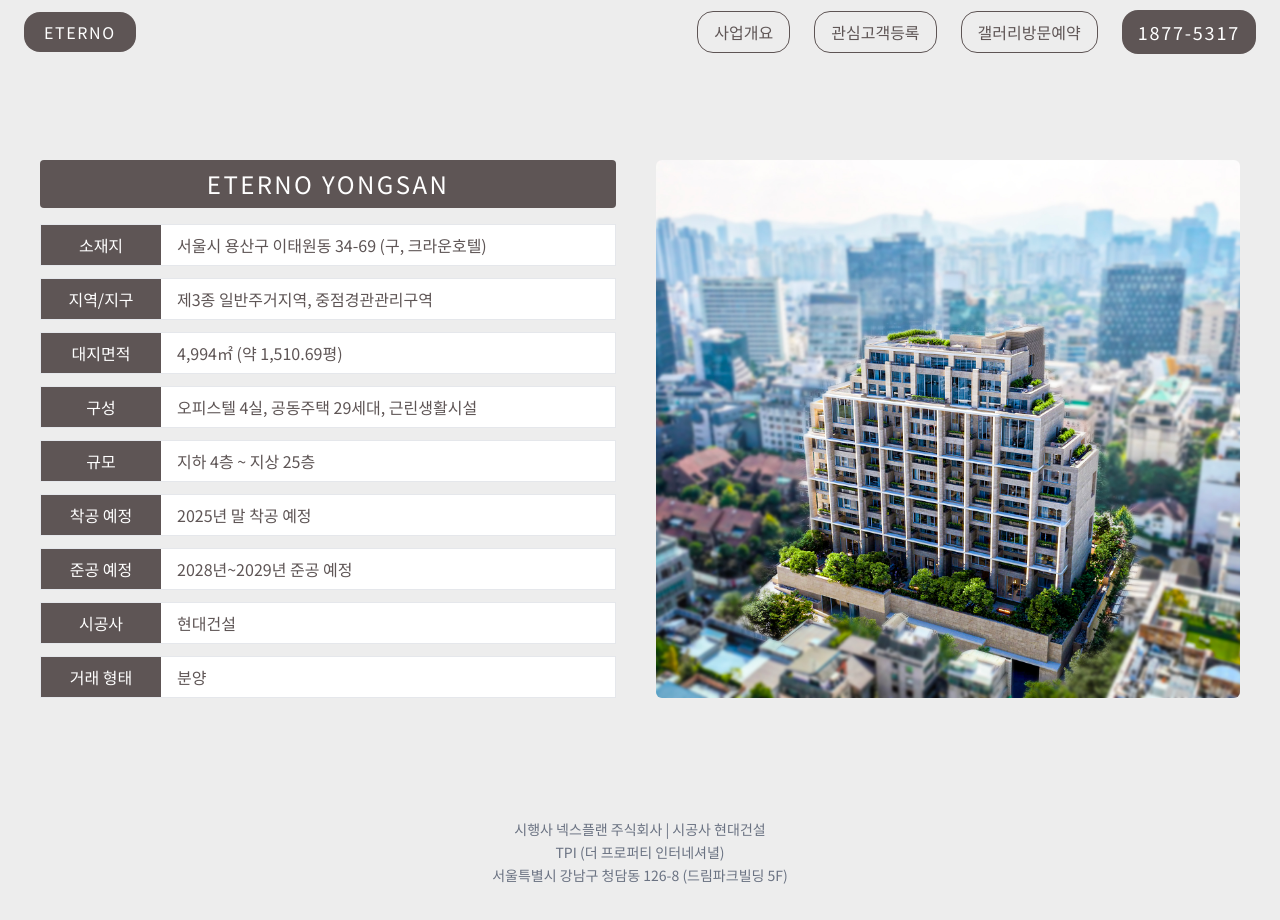
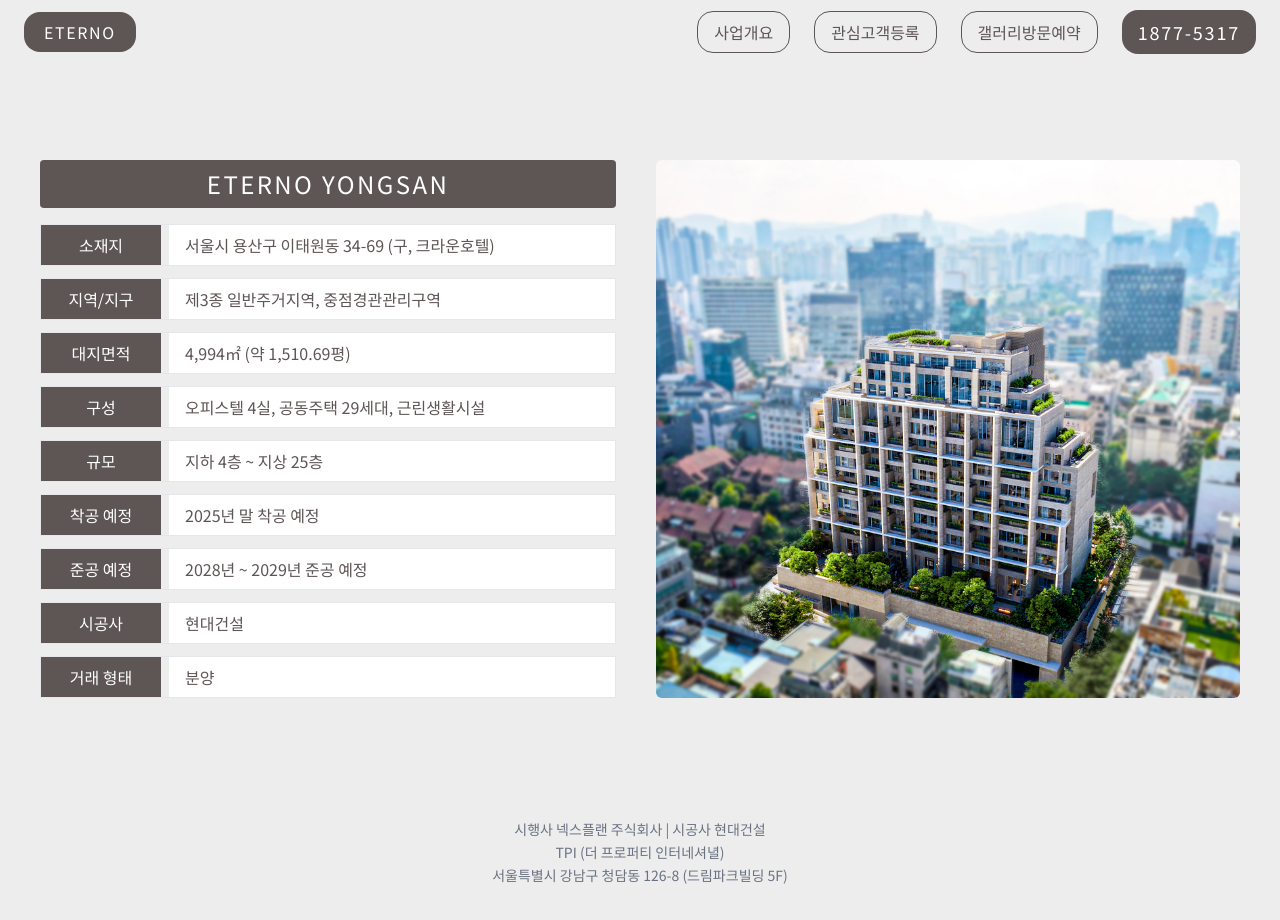
Before and after one commit to millwheel/eterno-yongsan, a Next.js app: page /about in a window 1280 px wide. Shown: the top 920 px of the page. Built offline with nearby package versions, Linux system fonts and the light colour scheme.

Commit message:
feat: about gap 추가

```diff
--- a/src/app/about/page.tsx
+++ b/src/app/about/page.tsx
@@ -18,7 +18,7 @@ export default function AboutPage() {
                     <InfoRow label="구성" value="오피스텔 4실, 공동주택 29세대, 근린생활시설" />
                     <InfoRow label="규모" value="지하 4층 ~ 지상 25층" />
                     <InfoRow label="착공 예정" value="2025년 말 착공 예정" />
-                    <InfoRow label="준공 예정" value="2028년~2029년 준공 예정" />
+                    <InfoRow label="준공 예정" value="2028년 ~ 2029년 준공 예정" />
                     <InfoRow label="시공사" value="현대건설" />
                     <InfoRow label="거래 형태" value="분양" />
                 </div>
@@ -43,7 +43,7 @@ export default function AboutPage() {
 
 function InfoRow({ label, value }: { label: string; value: string }) {
     return (
-        <div className="grid grid-cols-[120px_1fr] border border-gray-200">
+        <div className="grid grid-cols-[120px_1fr] border border-gray-200 gap-2">
             <div className="bg-[#5e5555] text-white text-center py-2 px-3 text-sm md:text-base">
                 {label}
             </div>
```
